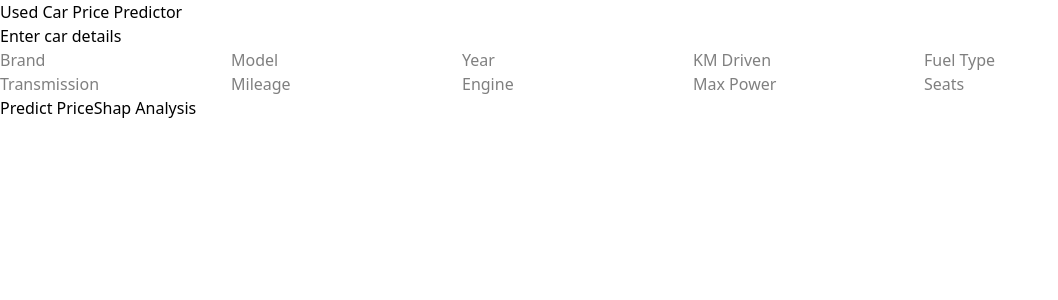
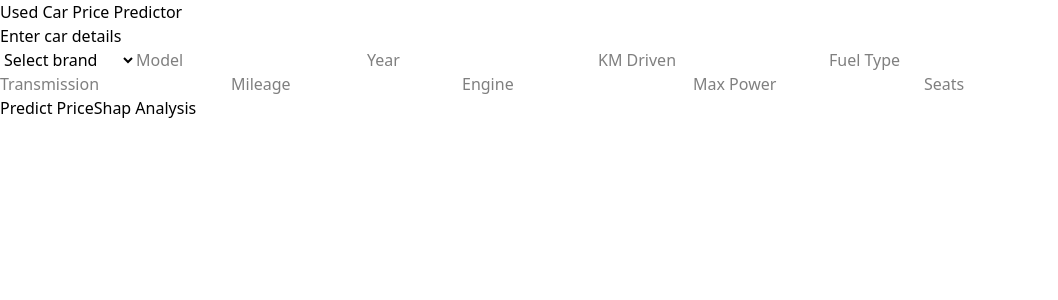
Before and after one commit to Abhiji-th/CarPriceBot, a React app in the folder frontend/: page / in a window 1280 px wide. Shown: the top 300 px of the page, without its empty margins (0-1058 px from the left). Built offline with nearby package versions, Linux system fonts and the light colour scheme; the HTML template or start-up script is replaced by a standard one.

Commit message:
Added validation in carForm

```diff
--- a/frontend/src/components/CarForm.jsx
+++ b/frontend/src/components/CarForm.jsx
@@ -13,6 +13,183 @@ function CarForm({ setCarData }) {
 		{ name: "max_power", placeholder: "Max Power" },
 		{ name: "seats", placeholder: "Seats" },
 	];
+
+	const isFormValid = () => {
+		return (
+			form.brand &&
+			form.model &&
+			form.year_of_manufacture &&
+			form.km_driven &&
+			form.fuel_type &&
+			form.transmission_type &&
+			form.mileage &&
+			form.engine &&
+			form.max_power &&
+			form.seats
+		);
+	};
+
+	const brands = [
+		"Maruti",
+		"Hyundai",
+		"Ford",
+		"Renault",
+		"Mini",
+		"Mercedes-Benz",
+		"Toyota",
+		"Volkswagen",
+		"Honda",
+		"Mahindra",
+		"Datsun",
+		"Tata",
+		"Kia",
+		"BMW",
+		"Audi",
+		"Land Rover",
+		"Jaguar",
+		"MG",
+		"Isuzu",
+		"Porsche",
+		"Skoda",
+		"Volvo",
+		"Lexus",
+		"Jeep",
+		"Maserati",
+		"Bentley",
+		"Nissan",
+		"ISUZU",
+		"Ferrari",
+		"Mercedes-AMG",
+		"Rolls-Royce",
+		"Force",
+	];
+
+	const model = [
+		"Alto",
+		"Grand",
+		"i20",
+		"Ecosport",
+		"Wagon R",
+		"i10",
+		"Venue",
+		"Swift",
+		"Verna",
+		"Duster",
+		"Cooper",
+		"Ciaz",
+		"C-Class",
+		"Innova",
+		"Baleno",
+		"Swift Dzire",
+		"Vento",
+		"Creta",
+		"City",
+		"Bolero",
+		"Fortuner",
+		"KWID",
+		"Amaze",
+		"Santro",
+		"XUV500",
+		"KUV100",
+		"Ignis",
+		"RediGO",
+		"Scorpio",
+		"Marazzo",
+		"Aspire",
+		"Figo",
+		"Vitara",
+		"Tiago",
+		"Polo",
+		"Seltos",
+		"Celerio",
+		"GO",
+		"5",
+		"CR-V",
+		"Endeavour",
+		"KUV",
+		"Jazz",
+		"3",
+		"A4",
+		"Tigor",
+		"Ertiga",
+		"Safari",
+		"Thar",
+		"Hexa",
+		"Rover",
+		"Eeco",
+		"A6",
+		"E-Class",
+		"Q7",
+		"Z4",
+		"6",
+		"XF",
+		"X5",
+		"Hector",
+		"Civic",
+		"D-Max",
+		"Cayenne",
+		"X1",
+		"Rapid",
+		"Freestyle",
+		"Superb",
+		"Nexon",
+		"XUV300",
+		"Dzire VXI",
+		"S90",
+		"WR-V",
+		"XL6",
+		"Triber",
+		"ES",
+		"Wrangler",
+		"Camry",
+		"Elantra",
+		"Yaris",
+		"GL-Class",
+		"7",
+		"S-Presso",
+		"Dzire LXI",
+		"Aura",
+		"XC",
+		"Ghibli",
+		"Continental",
+		"CR",
+		"Kicks",
+		"S-Class",
+		"Tucson",
+		"Harrier",
+		"X3",
+		"Octavia",
+		"Compass",
+		"CLS",
+		"redi-GO",
+		"Glanza",
+		"Macan",
+		"X4",
+		"Dzire ZXI",
+		"XC90",
+		"F-PACE",
+		"A8",
+		"MUX",
+		"GTC4Lusso",
+		"GLS",
+		"X-Trail",
+		"XE",
+		"XC60",
+		"Panamera",
+		"Alturas",
+		"Altroz",
+		"NX",
+		"Carnival",
+		"C",
+		"RX",
+		"Ghost",
+		"Quattroporte",
+		"Gurkha",
+	];
+
+	const fuel_type = ["Petrol", "Diesel", "CNG", "LPG", "Electric"];
+
+	const transmission_type = ["Manual", "Automatic"];
 
 	const [form, setForm] = useState({
 		brand: "",
@@ -40,7 +217,19 @@ function CarForm({ setCarData }) {
 	return (
 		<div>
 			<h2>Enter car details</h2>
-			{fields.map((field) => (
+
+			<select name="brand" value={form.brand} onChange={handleChange}>
+				<option value="">Select brand</option>
+				{brands.map((brand) => (
+					<option key={brand} value={brand}>
+						{brand}
+					</option>
+				))}
+			</select>
+
+			{fields
+				.filter((field) => field.name != "brand")
+				.map((field) => (
 					<input
 						key={field.name}
 						name={field.name}
--- a/frontend/src/pages/Home.jsx
+++ b/frontend/src/pages/Home.jsx
@@ -11,7 +11,26 @@ const Home = () => {
 	const [prediction, setPrediction] = useState(null);
 	const [shap, setShap] = useState(null);
 
+	const formattedData = {
+		...carData,
+		year_of_manufacture: Number(carData.year_of_manufacture),
+		km_driven: Number(carData.km_driven),
+		mileage: Number(carData.mileage),
+		engine: Number(carData.engine),
+		max_power: Number(carData.max_power),
+		seats: Number(carData.seats),
+	};
+
 	const handlePredict = async () => {
+		if (
+			Object.values(carData).some(
+				(value) => value === "" || value === null || value === undefined,
+			)
+		) {
+			alert("Please Enter All Fields!");
+			return;
+		}
+
 		try {
 			setLoading(true);
 			const res = await getPrice(carData);
@@ -26,6 +45,15 @@ const Home = () => {
 	};
 
 	const handleShap = async () => {
+		if (
+			Object.values(carData).some(
+				(value) => value === "" || value === null || value === undefined,
+			)
+		) {
+			alert("Please Enter All Fields!");
+			return;
+		}
+
 		try {
 			setLoading(true);
 			const res = await getContribution(carData);
```
Lines whose indentation alone changed are shown as unchanged.
